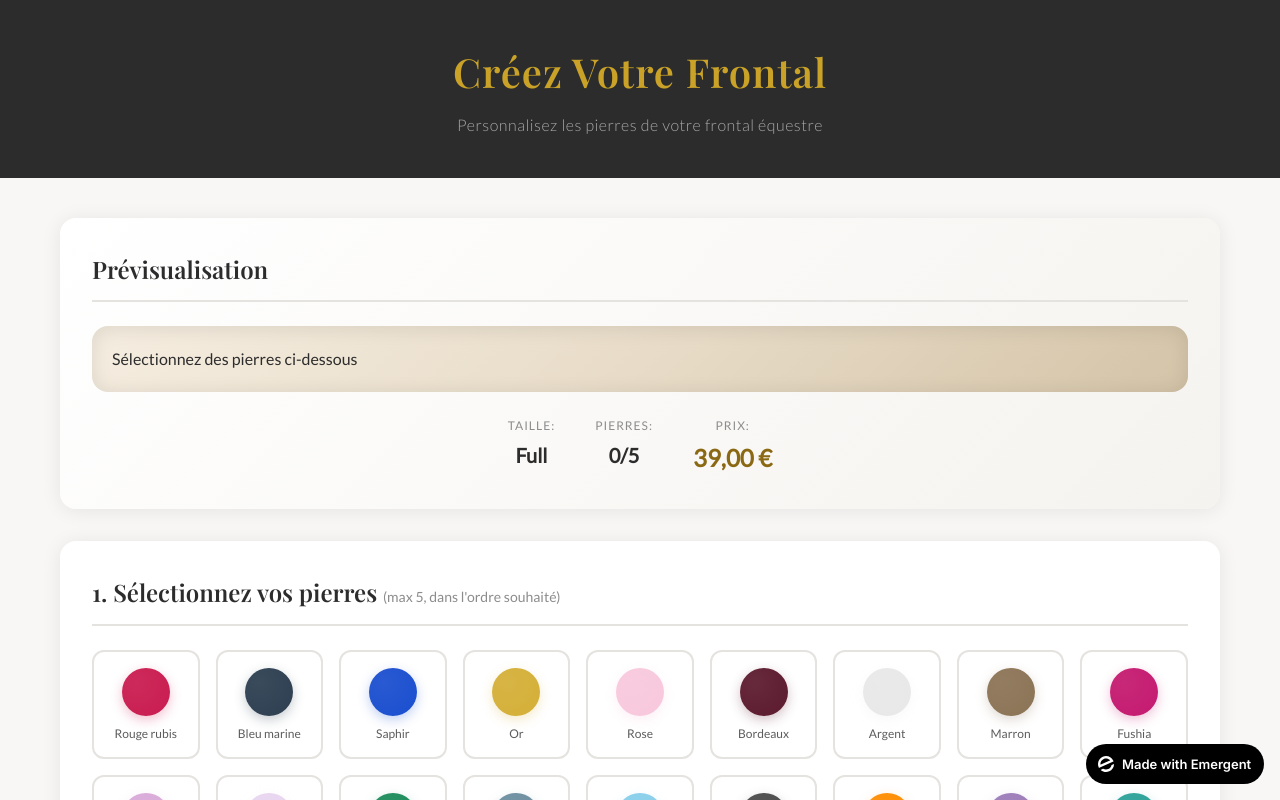
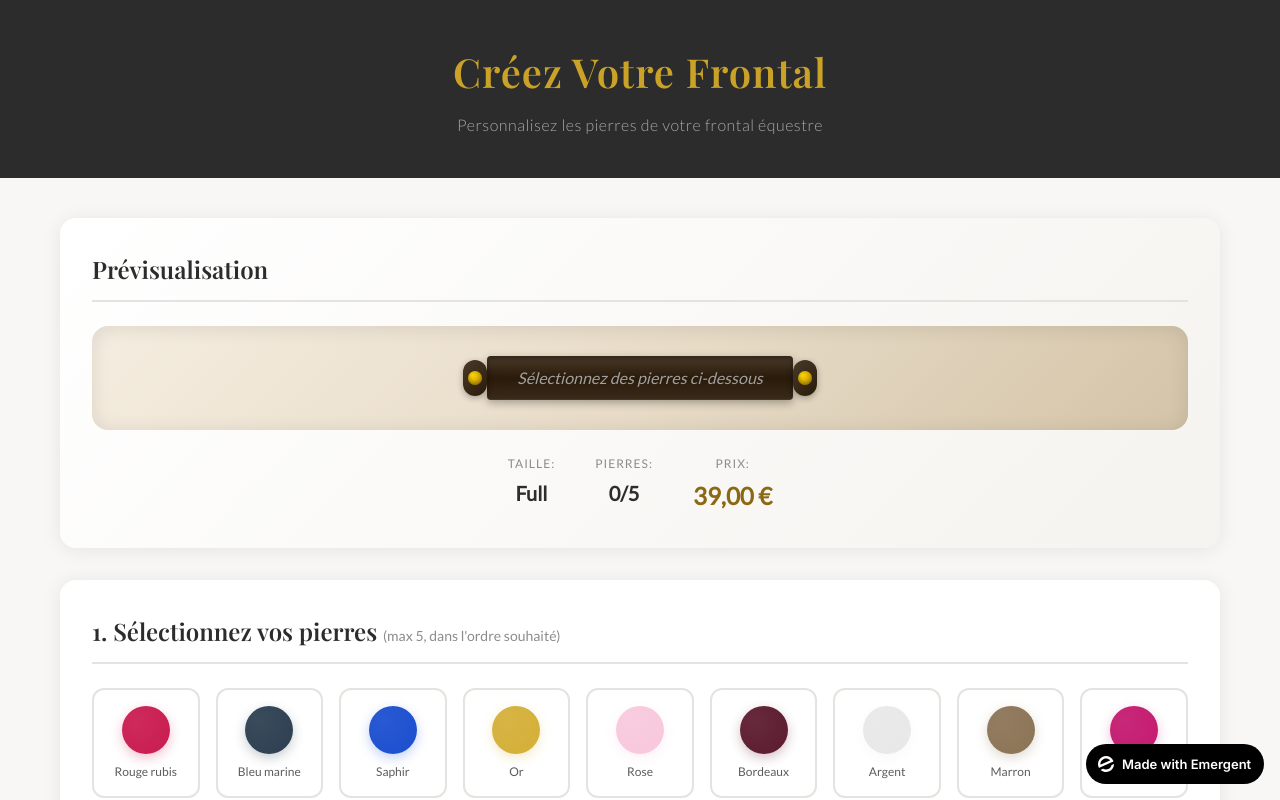
Before and after one commit to neoshop-dev/neoshop-avatar, a React (Create React App) app in the folder frontend/: page / in a window 1280 px wide. Shown: the top 800 px of the page. Built offline with nearby package versions, Linux system fonts and the light colour scheme.

Commit message:
auto-commit for 3deee6c7-a959-445f-835c-50c365d19862

```diff
--- a/frontend/src/App.css
+++ b/frontend/src/App.css
@@ -103,20 +103,108 @@ section h2 .hint {
 .frontal-preview {
   background: linear-gradient(135deg, #f5ede0 0%, #e8dcc8 50%, #d4c4a8 100%);
   border-radius: 16px;
-  padding: 20px;
+  padding: 30px 20px;
   margin-bottom: 24px;
-  position: relative;
   box-shadow: inset 0 2px 20px rgba(0,0,0,0.1);
 }
 
-.frontal-svg {
-  width: 100%;
-  max-width: 800px;
-  height: auto;
-  margin: 0 auto;
-  display: block;
+.frontal-container {
+  display: flex;
+  align-items: center;
+  justify-content: center;
+  gap: 0;
+}
+
+.frontal-clip {
+  width: 24px;
+  height: 36px;
+  background: linear-gradient(135deg, #4a3a2a 0%, #2a1a0a 100%);
+  border-radius: 12px;
   position: relative;
-  z-index: 1;
+  flex-shrink: 0;
+  box-shadow: 0 2px 6px rgba(0,0,0,0.3);
+}
+
+.frontal-clip::after {
+  content: '';
+  position: absolute;
+  width: 14px;
+  height: 14px;
+  background: radial-gradient(circle at 30% 30%, #ffd700, #b8860b);
+  border-radius: 50%;
+  top: 50%;
+  left: 50%;
+  transform: translate(-50%, -50%);
+  box-shadow: inset 0 -2px 4px rgba(0,0,0,0.3);
+}
+
+.frontal-band {
+  display: flex;
+  align-items: center;
+  gap: 3px;
+  padding: 8px 10px;
+  background: linear-gradient(180deg, #4a3a2a 0%, #2a1a0a 50%, #3a2a1a 100%);
+  border-radius: 4px;
+  min-height: 44px;
+  box-shadow:
+    inset 0 2px 4px rgba(0,0,0,0.4),
+    inset 0 -1px 2px rgba(255,255,255,0.1),
+    0 3px 8px rgba(0,0,0,0.3);
+  flex-wrap: nowrap;
+  overflow-x: auto;
+  max-width: calc(100vw - 150px);
+}
+
+.frontal-band::-webkit-scrollbar {
+  height: 4px;
+}
+
+.frontal-band::-webkit-scrollbar-thumb {
+  background: #c9a227;
+  border-radius: 2px;
+}
+
+.stone-wrapper {
+  flex-shrink: 0;
+}
+
+.stone-crystal {
+  width: 20px;
+  height: 20px;
+  border-radius: 50%;
+  position: relative;
+  box-shadow:
+    0 0 0 2px #daa520,
+    0 0 0 3px #8b7533,
+    0 2px 4px rgba(0,0,0,0.4);
+}
+
+.stone-shine {
+  position: absolute;
+  top: 3px;
+  left: 4px;
+  width: 6px;
+  height: 4px;
+  background: rgba(255,255,255,0.7);
+  border-radius: 50%;
+}
+
+.stone-shine::after {
+  content: '';
+  position: absolute;
+  top: -1px;
+  left: 1px;
+  width: 3px;
+  height: 3px;
+  background: white;
+  border-radius: 50%;
+}
+
+.empty-text {
+  color: #a0a0a0;
+  font-style: italic;
+  padding: 0 20px;
+  white-space: nowrap;
 }
 
 .selection-info {
```
